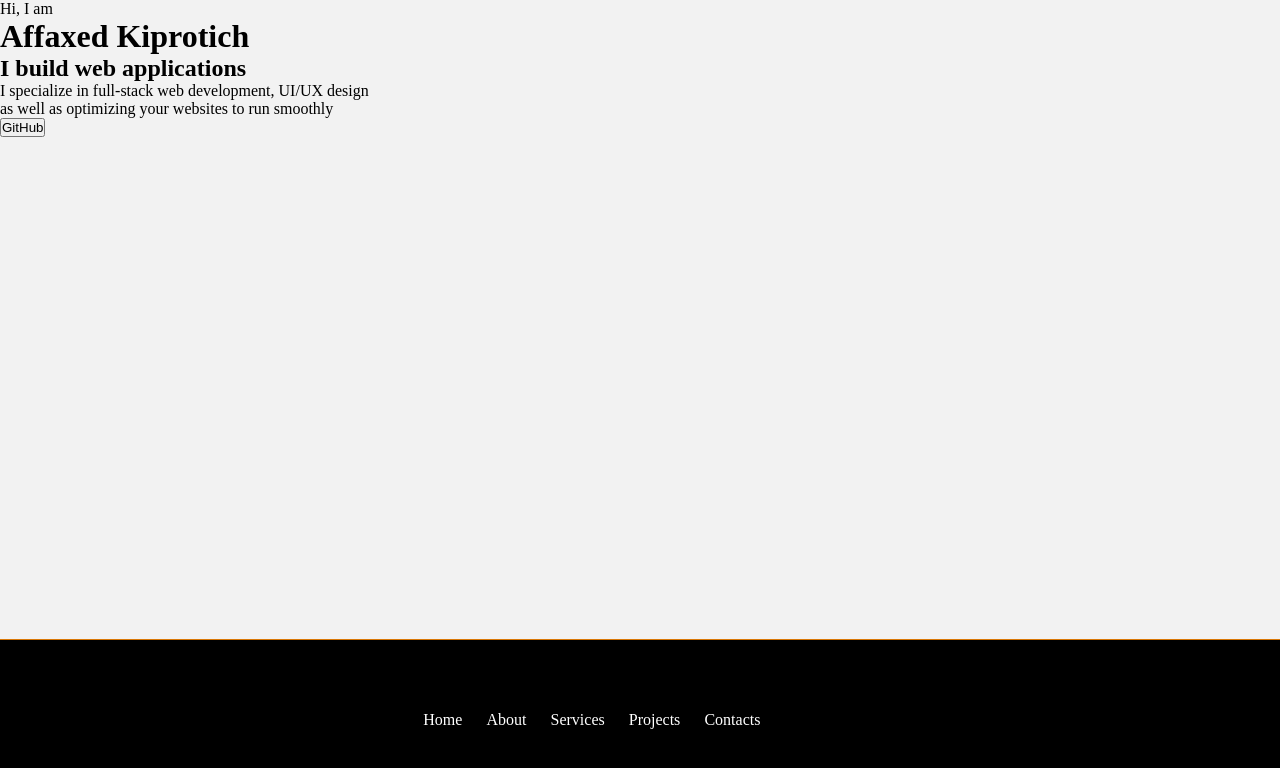
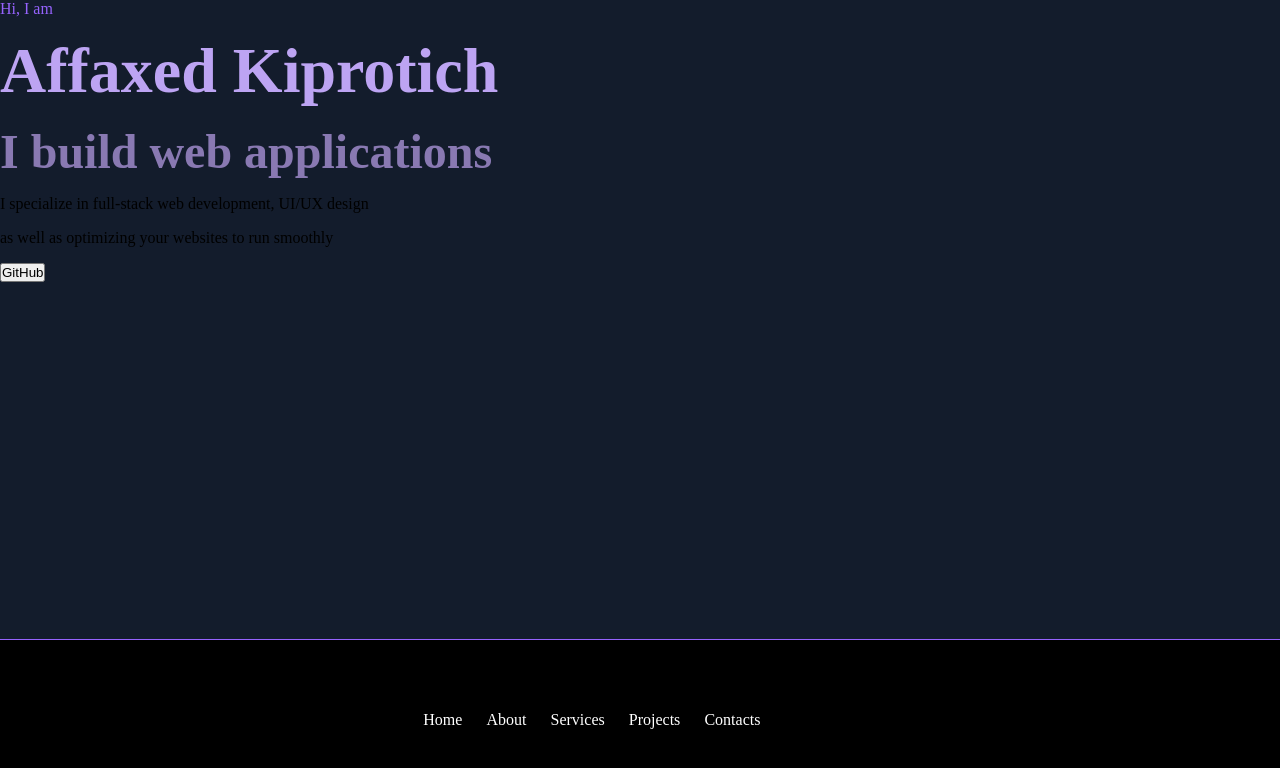
Before and after one commit to DelhinRharl/portfolio-2.0, a React (Create React App) app: page / in a window 1280 px wide. Shown: the top 768 px of the page. Built offline with nearby package versions, Linux system fonts and the light colour scheme.

Commit message:
style the hero page

```diff
--- a/src/styles/styles.css
+++ b/src/styles/styles.css
@@ -23,7 +23,7 @@ body {
           align-items: center;
   height: 20%;
   background-color: #000;
-  border-top: 1px solid #D97706;
+  border-top: 1px solid #9663fd;
 }
 
 ul {
@@ -49,7 +49,7 @@ li {
 }
 
 li:hover {
-  color: #D97706;
+  color: #9663fd;
 }
 
 li a {
@@ -58,6 +58,39 @@ li a {
 }
 
 li a:hover {
-  color: #D97706;
+  color: #9663fd;
+}
+
+.hero {
+  background-color: #131c2c;
+  height: 100vh;
+}
+
+.hero .hero-text {
+  display: -webkit-box;
+  display: -ms-flexbox;
+  display: flex;
+  -webkit-box-orient: vertical;
+  -webkit-box-direction: normal;
+      -ms-flex-direction: column;
+          flex-direction: column;
+  -webkit-box-pack: center;
+      -ms-flex-pack: center;
+          justify-content: center;
+  gap: 1rem;
+}
+
+.hero .hero-text p:first-child {
+  color: #9663fd;
+}
+
+.hero .hero-text h1 {
+  color: #c2a8f8f9;
+  font-size: 4rem;
+}
+
+.hero .hero-text h2 {
+  color: #ab94d9c7;
+  font-size: 3rem;
 }
 /*# sourceMappingURL=styles.css.map */
--- a/src/styles/styles.scss
+++ b/src/styles/styles.scss
@@ -1,7 +1,7 @@
-$primaryColor: #D97706;
+$primaryColor: #9663fd;
 $sBlack: #000;
 $sWhite: #fff;
-$border1: 1px solid #D97706 ;
+$border1: 1px solid #9663fd ;
 $border2: 2px solid #000;
 @import url(http://fonts.googleapis.com/css?family=Poppins|Open+Sans:400italic,700italic,400,700);
 
@@ -57,3 +57,27 @@ body{
                 }
         }
 }
+
+.hero {
+    background-color: #131c2c;
+    height: 100vh;
+
+    .hero-text{
+        display: flex;
+        flex-direction: column;
+        justify-content: center;
+        // align-items: center;
+        gap: 1rem;
+        p:first-child{
+            color: #9663fd;
+        }
+        h1{
+            color: #c2a8f8f9;
+            font-size: 4rem;
+        }
+        h2{
+            color: #ab94d9c7;
+            font-size: 3rem;
+        }
+    }
+}
```
Also changed, not shown: 1 other file (tests, documents, lock files or other folders).
